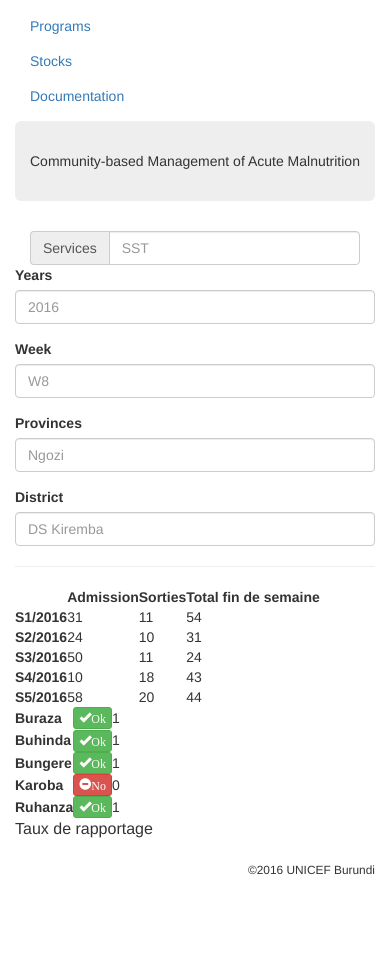
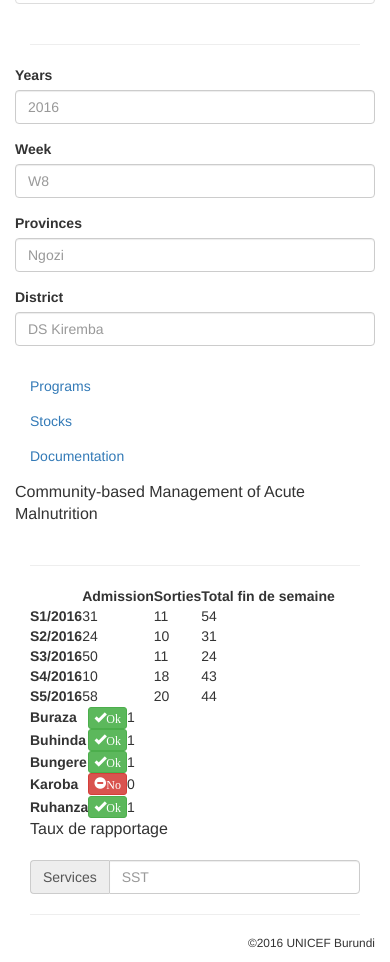
Before and after one commit to unicefburundi/cmam, a Django app: page /dashboard/ in a window 390 px wide. Shown: the part 269-1231 px from the top of the page. Before the commit the page ends 1144 px from the top, so only its background shows below. Run offline with Django 3.2, Linux system fonts and the light colour scheme; the visitor is signed in with stand-in values (Sample User, id 1); parts of the project's set-up code (start-up, migrations or seed data) failed here and were passed over; some libraries are stand-ins or nearby versions.

Commit message:
rearangement du dashboard

```diff
--- a/templates/index.html
+++ b/templates/index.html
@@ -37,39 +37,15 @@
   <div class="container-fluid" id="main">
       <div class="container">
         <div class="row">
-          <div class="col-md-2"> <a href="#" class="thumbnail"> <img class="img-responsive"
-                src="{% static "img/gov.png" %}" alt="Card image cap"> </a> </div>
-          <div class="col-md-5">
+          <div class="col-md-3">
             <div class="row">
-              <div class="col-md-4 col-lg-4">
-                <p class="navbar-text "> <a href="#" class="navbar-link">
-                    Programs </a> </p>
+              <a href="#" class="thumbnail">
+                <img class="img-responsive" src="{% static "img/gov.png" %}" alt="Card image cap">
+              </a>
             </div>
-              <div class="col-md-4 col-lg-4">
-                <p class="navbar-text "> <a href="{% url 'stocks' %}" class="navbar-link"> Stocks
-                  </a> </p>
-              </div>
-              <div class="col-md-4 col-lg-4">
-                <p class="navbar-text "> <a href="#" class="navbar-link">
-                    Documentation </a> </p>
-              </div>
-            </div>
+            <hr>
             <div class="row">
-              <div class="jumbotron"> Community-based Management of Acute Malnutrition </div>
-            </div>
-          </div>
-          <div class="col-md-5">
-            <div class="input-group">
-              <span class="input-group-addon" id="basic-addon1">Services</span>
-              <input class="form-control" placeholder="SST" aria-describedby="basic-addon1" type="text">
-            </div>
-            <div id="container" style="margin: 0 auto"></div>
-          </div>
-        </div>
-      </div>
-      <!--/row-->
-      <div class="row row-offcanvas row-offcanvas-left">
-        <div class="col-md-4 col-lg-3" id="sidebar">
+              <div id="sidebar">
                 <form class="form-horizontal">
                   <div class="form-group"> <label for="annee" class="col-lg-4 control-label">Years</label>
                     <div class="col-lg-8"> <input class="form-control" id="annee" placeholder="2016"
@@ -89,11 +65,29 @@
                   </div>
                 </form>
               </div>
-        <!--/col-->
-        <div class="col-md-8 col-lg-9 main">
+            </div>
+          </div>
+          <div class="col-md-4">
+            <div class="row">
+              <div class="col-md-4 col-lg-4">
+                <p class="navbar-text "> <a href="#" class="navbar-link">
+                    Programs </a> </p>
+              </div>
+              <div class="col-md-4 col-lg-4">
+                <p class="navbar-text "> <a href="{% url 'stocks' %}" class="navbar-link"> Stocks
+                  </a> </p>
+              </div>
+              <div class="col-md-4 col-lg-4">
+                <p class="navbar-text "> <a href="#" class="navbar-link">
+                    Documentation </a> </p>
+              </div>
+            </div>
+            <div class="row">
+              <div class="lead"> Community-based Management of Acute Malnutrition </div>
+            </div>
             <hr>
             <div class="row">
-            <div class="col-md-2">
+              <div class="col-md-6">
                 <table id="datatable">
                   <thead>
                     <tr>
@@ -167,17 +161,29 @@
                 </tbody>
               </table>
             </div>
-            <div class="col-md-2">
+            <div class="col-md-6">
               <span class="lead">Taux de rapportage</span>
               <h2 id="taux_rapportage"></h2>
             </div>
-            <div class="col-md-8">
+          </div>
+        </div>
+          <div class="col-md-5">
+            <div class="input-group">
+              <span class="input-group-addon" id="basic-addon1">Services</span>
+              <input class="form-control" placeholder="SST" aria-describedby="basic-addon1" type="text">
+            </div>
+            <div id="container" style="margin: 0 auto"></div>
+            <hr>
+            <div class="row">
+              <div >
                 <div id="container2" style="margin: 0 auto"></div>
               </div>
             </div>
-
-          <!--/row--> </div>
-        <!--/main col--> </div>
+          </div>
+        </div>
+      </div>
+      <!--/row-->
+        <!--/col-->
     </div>
 {% endblock container %}
     <!--/.container-->
```
Lines whose indentation alone changed are shown as unchanged.
